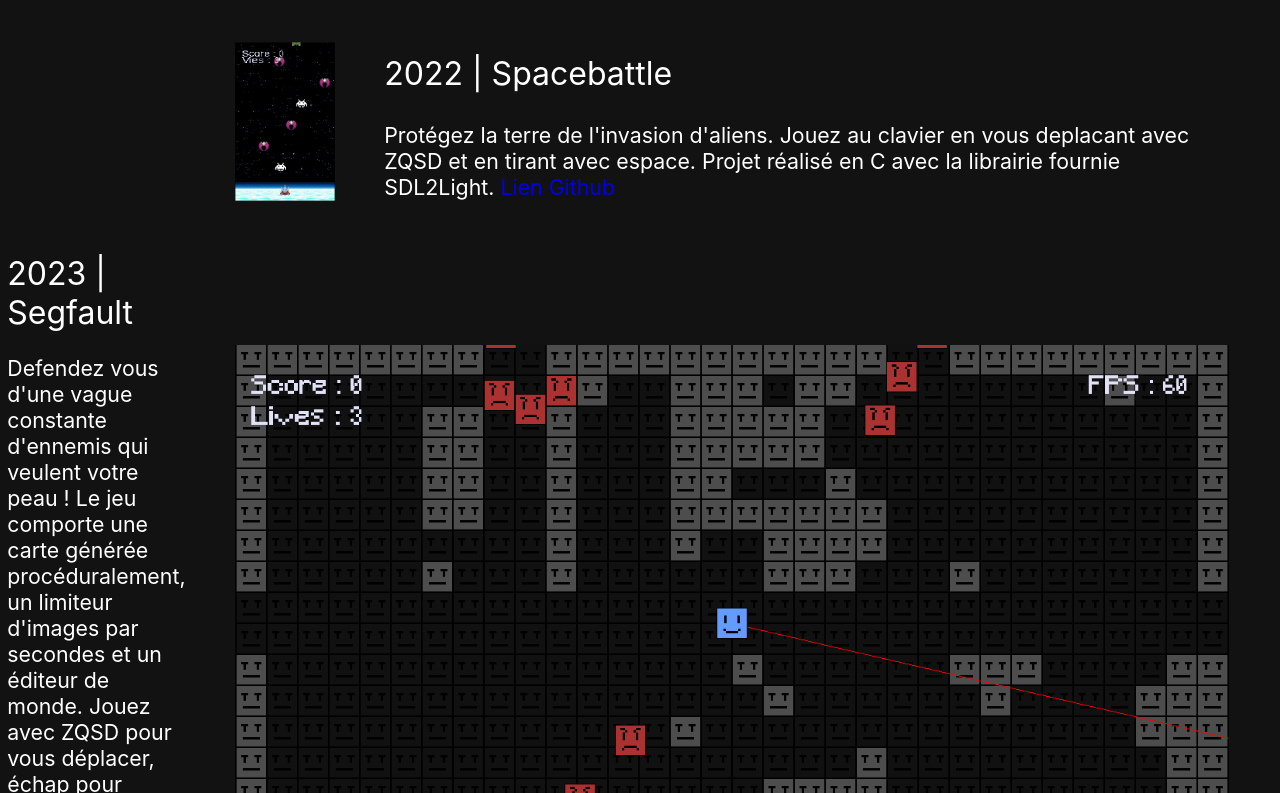
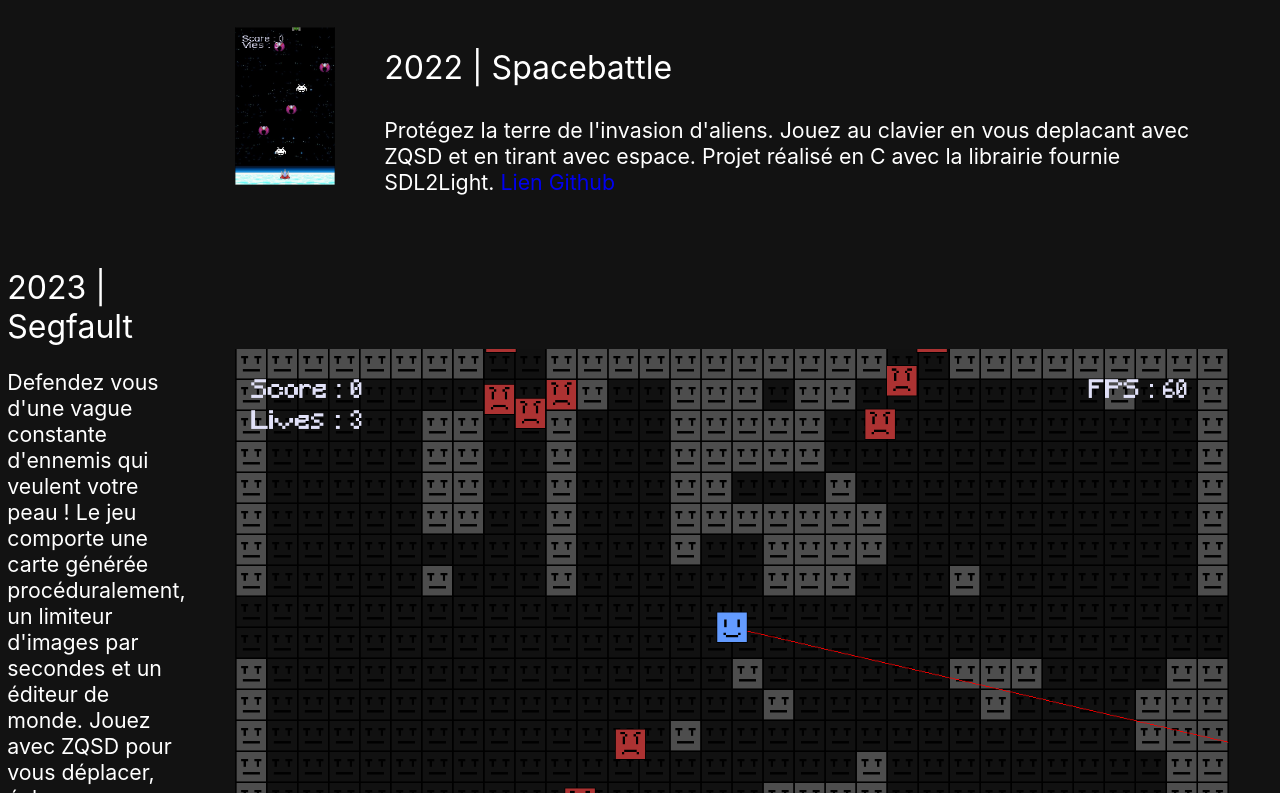
Before and after one commit to Synnly/Synnly.github.io, a plain HTML site: page index.html in a window 1280 px wide. Shown: the part 1122-1915 px from the top of the page. Drawn offline with Linux system fonts and the light colour scheme.

Commit message:
Ajout d'espacements

```diff
--- a/style.css
+++ b/style.css
@@ -88,6 +88,7 @@ hr {
 #infos {
     display: inline;
     margin: 4%;
+    margin-top: 2%;
     width: 81%;
     flex-flow: column;
 }
@@ -159,11 +160,12 @@ hr {
 
 .divProjetGauche {
     padding-left: 5%;
+    padding-top: 2%;
 }
 
 .divProjetDroite {
     padding-right: 5%;
-    justify-content: flex-end;
+    padding-top: 2%;
 }
 
 .bouton>a {
```
